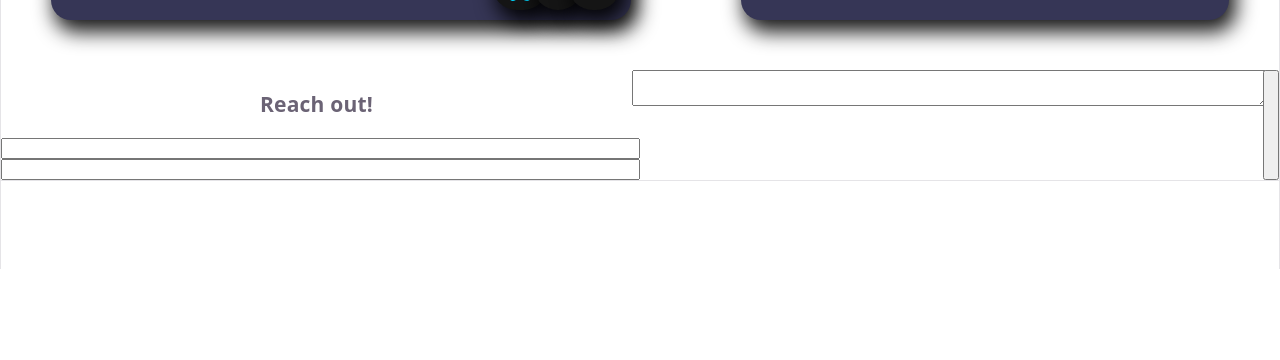
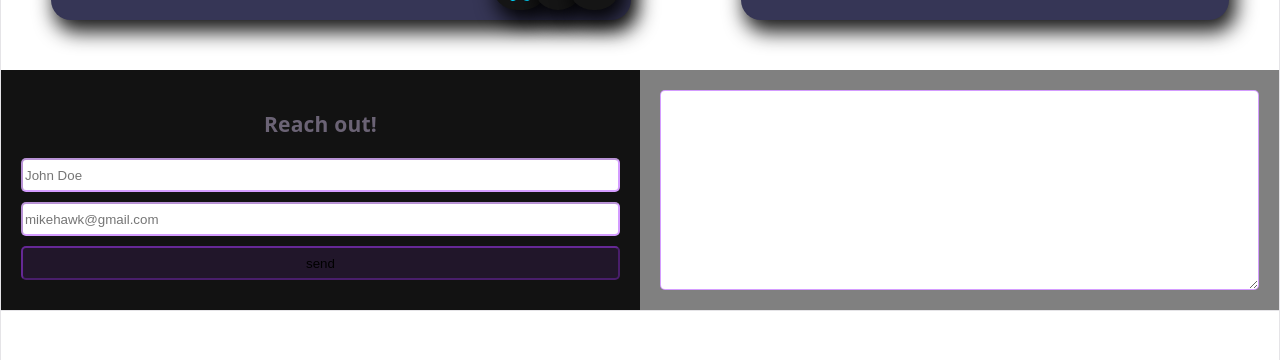
Before and after one commit to Benjamincf0/about_me, a React (Vite) app: page / in a window 1280 px wide. Shown: the part 1624-1984 px from the top of the page. Before the commit the page ends 1893 px from the top, so only its background shows below. Built offline with nearby package versions, Linux system fonts and the light colour scheme.

Commit message:
contact form?

```diff
--- a/src/components/contactme.tsx
+++ b/src/components/contactme.tsx
@@ -1,19 +1,35 @@
 import "#styles/contactme.css";
+import { useRef, useState } from "react";
+
+enum ContactFormStates {
+  UNSENT,
+  SENT,
+  CONFIRMED,
+}
 
 export default function ContactForm() {
+  const [contactFormState, setContactFormState] = useState(ContactFormStates.UNSENT);
+
+  function handleSubmit(e: SubmitEvent) {
+    e.preventDefault();
+    setContactFormState(ContactFormStates.SENT);
+
+    // send to aws email service...
+  }
+
   return (
     <>
       <div id="contactForm">
-        <form>
+        <form onSubmit={handleSubmit}>
           <div className="left">
             <h3>Reach out!</h3>
-            <input type="email"></input>
-            <input></input>
+            <input type="text" placeholder="John Doe"></input>
+            <input type="email" placeholder="mikehawk@gmail.com"></input>
+            <button type="submit" disabled={contactFormState != ContactFormStates.UNSENT}>send</button>
           </div>
           <div className="right">
             <textarea></textarea>
           </div>
-          <button type="submit"></button>
         </form>
       </div>
     </>
--- a/src/styles/contactme.css
+++ b/src/styles/contactme.css
@@ -1,18 +1,38 @@
-#contactForm form {
+#contactForm {
+  background-color: #121212;
+
+  form {
     display: flex;
     flex-direction: row;
     .left {
+      padding: 20px;
       flex: 1;
-    input {
+      input,
+      button {
         display: block;
         width: 100%;
+        box-sizing: border-box;
+        height: 34px;
+        border-radius: 5px;
+        border-color: var(--accent-border);
+        margin-bottom: 10px;
+      }
+      button {
+        background-color: var(--accent-bg);
       }
     }
     .right {
       flex: 1;
+      padding: 20px;
+      background-color: grey;
       textarea {
+        box-sizing: border-box;
         display: block;
         width: 100%;
+        height: 100%;
+        border-color: var(--accent-border);
+        border-radius: 5px;
       }
     }
   }
+}
```
Lines whose indentation alone changed are shown as unchanged.
